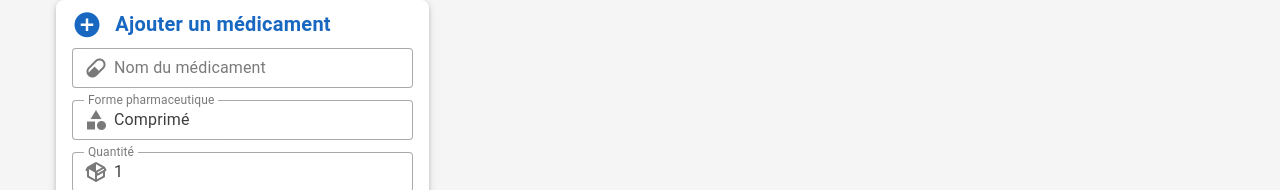
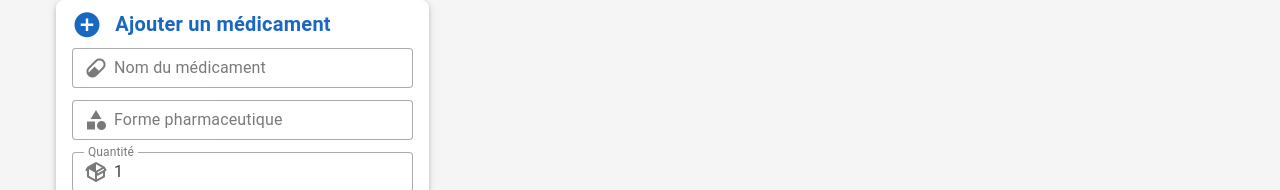
Before and after one commit to Joris-be/MiniProjetVuetify, a Vue app: page / in a window 1280 px wide. Shown: the part 277-467 px from the top of the page. Built offline with nearby package versions, Linux system fonts and the light colour scheme; no server answers; a small style sheet from the web is missing.

Commit message:
derniere modif

```diff
--- a/src/components/MedicamentsForm.vue
+++ b/src/components/MedicamentsForm.vue
@@ -1,7 +1,7 @@
 <script setup>
 import { ref } from 'vue';
 const denomination = ref('');
-const formepharmaceutique = ref('Comprimé');
+const formepharmaceutique = ref('');
 const qte = ref(1);
 const photo = ref(null);
 
```
